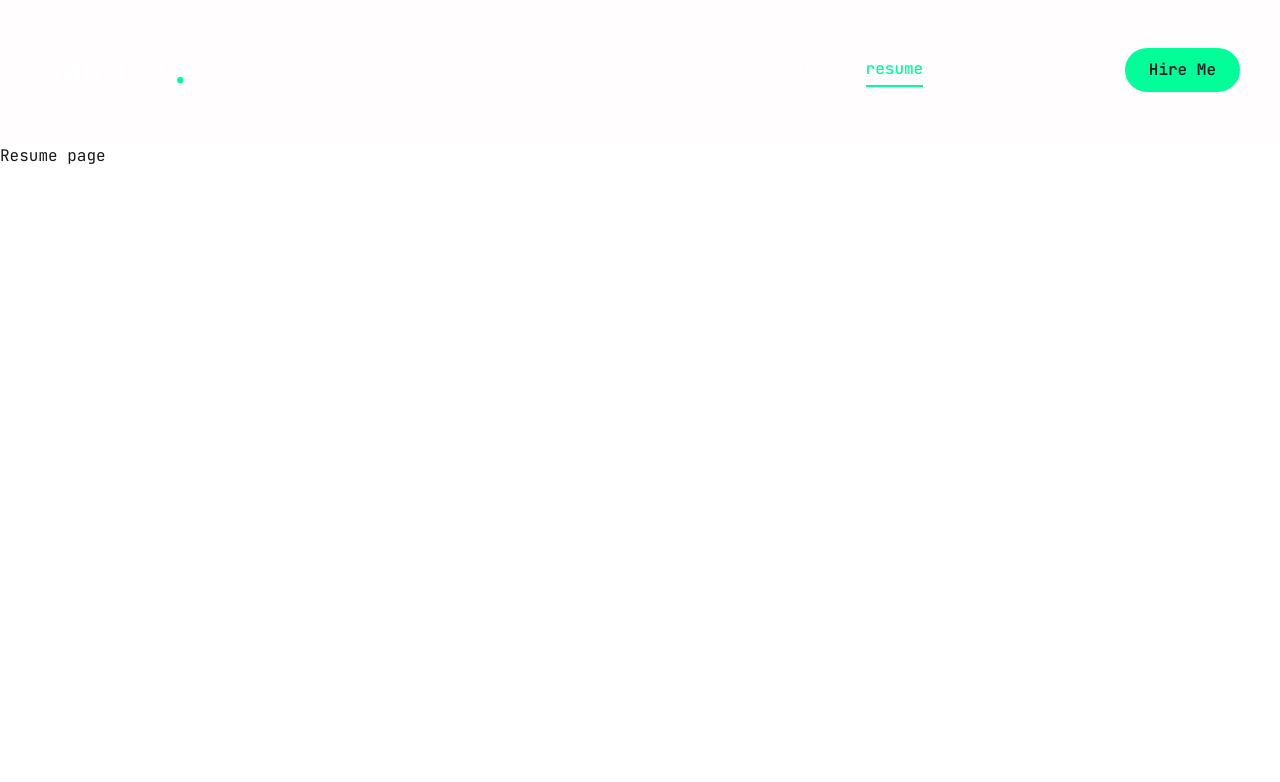
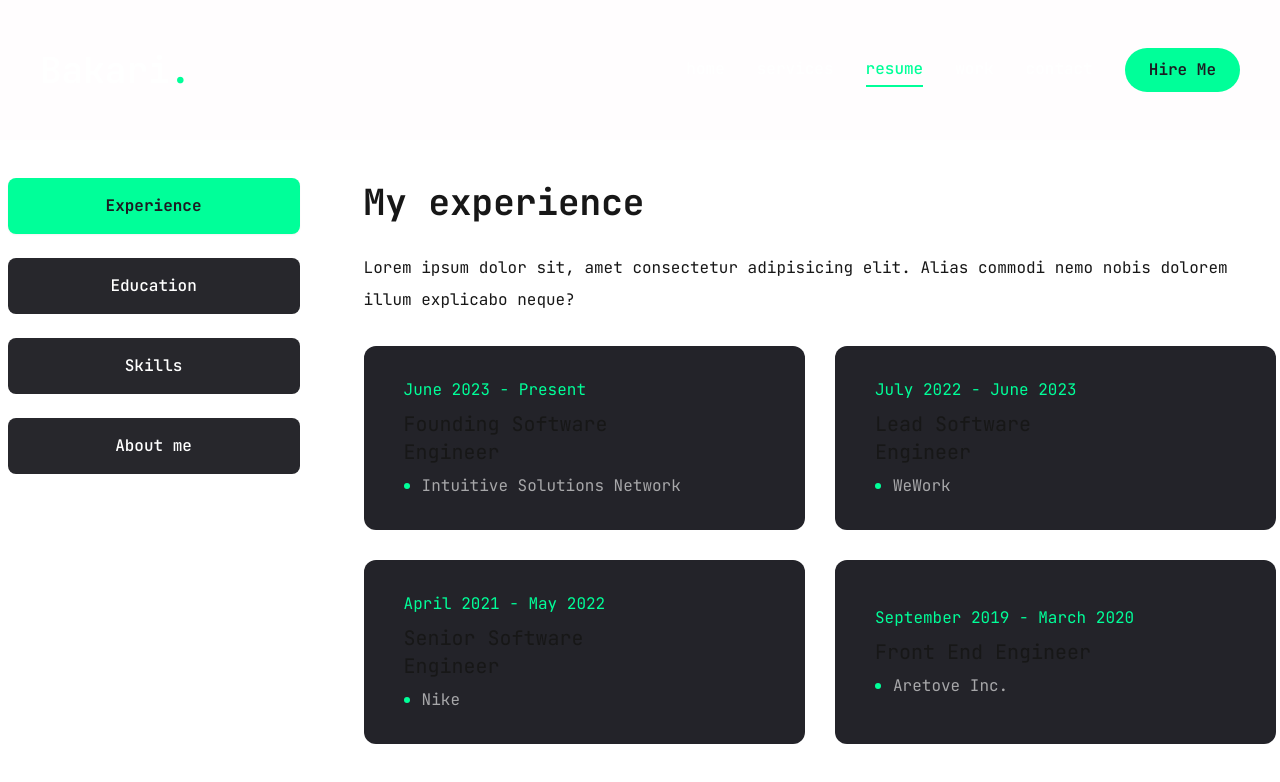
Before and after one commit to BakariMorris/bakari.tech, a Next.js app: page /resume in a window 1280 px wide. Shown: the top 782 px of the page. Built offline with nearby package versions, Linux system fonts and the light colour scheme.

Commit message:
Created the resume and service pages

```diff
--- a/app/resume/page.tsx
+++ b/app/resume/page.tsx
@@ -1,6 +1,293 @@
+'use client';
+
+import { Description } from '@radix-ui/react-dialog';
+import { FaHtml5, FaCss3, FaJs, FaReact, FaFigma, FaNodeJs } from 'react-icons/fa';
+import { SiTailwindcss, SiNextdotjs } from 'react-icons/si';
+import { Tabs, TabsContent, TabsList, TabsTrigger } from '@/components/ui/tabs';
+
+import {
+  Tooltip,
+  TooltipContent,
+  TooltipProvider,
+  TooltipTrigger
+} from '@/components/ui/tooltip';
+
+import { ScrollArea } from '@/components/ui/scroll-area';
+import { motion } from 'framer-motion';
+
+
+interface I_info {
+  fieldName: string,
+  fieldValue: string
+}
+interface I_about {
+  title: string,
+  description: string,
+  info: Array<I_info>
+}
+
+
+const about: I_about = {
+  title: 'About me',
+  description: 'Lorem ipsum dolor sit, amet consectetur adipisicing elit. Officia ut libero sequi explicabo minima autem maxime?',
+  info: [
+    {
+      fieldName: 'Name',
+      fieldValue: 'Bakari Morris'
+    },
+    {
+      fieldName: 'Phone',
+      fieldValue: '(+1)917-409-6431'
+    },
+    {
+      fieldName: 'Experience',
+      fieldValue: '7+ years'
+    },
+    {
+      fieldName: 'LinkedIn',
+      fieldValue: 'https://www.linkedin.com/in/bakari-morris'
+    },
+    {
+      fieldName: 'Email',
+      fieldValue: 'bakari.morris@gmail.com'
+    },
+    {
+      fieldName: 'Languages',
+      fieldValue: 'English'
+    },
+
+  ]
+}
+interface I_experience {
+  icon: string,
+  title: string,
+  description: string,
+  items: Array<I_experienceItems>
+}
+
+interface I_experienceItems {
+  company: string,
+  position: string,
+  duration: string
+}
+
+const experience: I_experience = {
+  icon: '/assets/resume/badge.svg',
+  title: 'My experience',
+  description: 'Lorem ipsum dolor sit, amet consectetur adipisicing elit. Alias commodi nemo nobis dolorem illum explicabo neque? ',
+  items: [
+    {
+      company: 'Intuitive Solutions Network',
+      position: 'Founding Software Engineer',
+      duration: 'June 2023 - Present'
+    },
+    {
+      company: 'WeWork',
+      position: 'Lead Software Engineer',
+      duration: 'July 2022 - June 2023'
+    },
+    {
+      company: 'Nike ',
+      position: 'Senior Software Engineer',
+      duration: 'April 2021 - May 2022'
+    },
+    {
+      company: 'Aretove Inc.',
+      position: 'Front End Engineer',
+      duration: 'September 2019 - March 2020 '
+    },
+    {
+      company: 'Conair Corporation',
+      position: 'Full Stack Engineer',
+      duration: 'September 2018 - June 2019 '
+    },
+    {
+      company: 'ILoveKickboxing',
+      position: 'Junior Web Developer',
+      duration: 'June 2017 - June 2018 '
+    },
+  ]
+}
+
+interface I_education {
+  icon: string,
+  title: string,
+  description: string,
+  items: Array<I_educationItems>
+}
+
+interface I_educationItems {
+  institution: string,
+  degree: string,
+  duration: string
+}
+
+const education: I_education = {
+  icon: '/assets/resume/cap/svg',
+  title: 'My education',
+  description: 'Lorem, ipsum dolor sit amet consectetur adipisicing elit.',
+  items: [
+    {
+      institution: 'Western Governors University',
+      degree: 'B.S Software Development',
+      duration: '2022',
+    }
+  ]
+}
+
+interface I_skills {
+  title: string,
+  description: string,
+  skillList: Array<I_skillsList>
+}
+
+interface I_skillsList {
+  icon: string,
+  name: string
+}
+
+const skills = {
+  title: 'My skills',
+  description: 'Lorem ipsum dolor sit amet consectetur, adipisicing elit.',
+  skillList: [
+    {
+      icon: <FaHtml5 />,
+      name: 'html 5',
+    },
+    {
+      icon: <FaCss3 />,
+      name: 'css 3',
+    },
+    {
+      icon: <FaJs />,
+      name: 'javascript',
+    },
+    {
+      icon: <FaReact />,
+      name: 'React.js',
+    },
+    {
+      icon: <SiNextdotjs />,
+      name: 'next.js',
+    },
+    {
+      icon: <SiTailwindcss />,
+      name: 'tailwind.css',
+    },
+    {
+      icon: <FaNodeJs />,
+      name: 'node.js',
+    },
+    {
+      icon: <FaFigma />,
+      name: 'figma',
+    },
+  ]
+}
+
+
+
+
 const Resume = () => {
   return (
-    <div>Resume page</div>
+    <motion.div
+      initial={{ opacity: 0 }}
+      animate={{
+        opacity: 1,
+        transition: { delay: 2.4, duration: 0.4, ease: 'easeIn' },
+      }}
+      className='min-h-[80vh] flex items-center justify-center py-12 xl:py-0'
+    >
+      <Tabs defaultValue='experience' className='flex flex-col xl:flex-row gap-[60px]'>
+        <TabsList className='flex flex-col w-full max-w-[300px] mx-auto xl:mx-0 gap-6'>
+          <TabsTrigger value={'experience'}>Experience</TabsTrigger>
+          <TabsTrigger value={'education'}>Education</TabsTrigger>
+          <TabsTrigger value={'skills'}>Skills</TabsTrigger>
+          <TabsTrigger value={'about'}>About me</TabsTrigger>
+        </TabsList>
+
+        <div className='min-h-[70vh] w-full'>
+          <TabsContent value='experience' className='w-full'>
+            <div className='flex flex-col gap-[30px] text-center xl:text-left'>
+              <h3 className='text-4xl font-bold'>{experience.title}</h3>
+              <p>{experience.description}</p>
+              <ScrollArea className='h-[400px]'>
+                <ul className='grid grid-cols-1 lg:grid-cols-2 gap-[30px]'>
+                  {experience.items.map((item, index) => (
+                    <li key={index} className='bg-[#232329] h-[184px] py-6 px-10 rounded-xl flex flex-col justify-center items-center lg:items-start gap-1'>
+                      <span className='text-accent'>{item.duration}</span>
+                      <h3 className='text-xl max-w-[260px] mmin-h-[60px] text-center lg:text-left'>{item.position}</h3>
+                      <div className='flex items-center gap-3'>
+                        <span className='w-[6px] h-[6px] rounded-full bg-accent'></span>
+                        <p className='text-white/60'>{item.company}</p>
+                      </div>
+                    </li>
+                  ))}
+                </ul>
+              </ScrollArea>
+            </div>
+          </TabsContent>
+          <TabsContent value='education' className='w-full'>
+            <div className='flex flex-col gap-[30px] text-center xl:text-left'>
+              <h3 className='text-4xl font-bold'>{education.title}</h3>
+              <p>{education.description}</p>
+              <ScrollArea className='h-[400px]'>
+                <ul className='grid grid-cols-1 gap-[30px]'>
+                  {education.items.map((item, index) => (
+                    <li key={index} className='bg-[#232329] h-[184px] py-6 sm:px-30 lg:px-10 rounded-xl flex flex-col justify-center items-start gap-1'>
+                      <span className='text-accent'>{item.institution}</span>
+                      <h3 className='text-xl max-w-[260px] mmin-h-[60px] text-center lg:text-left'>{item.degree}</h3>
+                      <div className='flex items-center gap-3'>
+                        <span className='w-[6px] h-[6px] rounded-full bg-accent'></span>
+                        <p className='text-white/60 self-start'>{item.duration}</p>
+                      </div>
+                    </li>
+                  ))}
+                </ul>
+              </ScrollArea>
+            </div>
+          </TabsContent>
+          <TabsContent value='skills' className='w-full'>
+            <div className='flex flex-col gap-[30px]'>
+              <div className='flex flex-col gap-[30px] text-center xl:text-left'>
+                <h3 className='text-4xl font-bold'>{skills.title}</h3>
+                <p className='max-w-[600px] text-white/60 mx-auto xl:mx-0'>{skills.description}</p>
+              </div>
+              <ul className='grid grid-cols-2 sm:grid-cols-3 md:grid-cols-4 xl:gap-[30px] gap-4'>
+                {skills.skillList.map((skill, index) => (
+                  <li key={index}>
+                    <TooltipProvider delayDuration={100}>
+                      <Tooltip>
+                        <TooltipTrigger className='w-full h-[150px]  bg-[#232329] flex justify-center items-center group lg:px-16'>
+                          <div className='text-6xl group-hover:text-accent transition-all duration-300'>{skill.icon}</div>
+                        </TooltipTrigger>
+                        <TooltipContent>
+                          <p className='capitalize'>{skill.name}</p>
+                        </TooltipContent>
+                      </Tooltip>
+                    </TooltipProvider>
+                    </li>
+                ))}
+              </ul>
+            </div>
+          </TabsContent>
+          <TabsContent value='about' className='w-full text-center xl:text-left'>
+              <div className='flex flex-col gap-[30px]'>
+                <h3 className='text-4xl font-bold'>{about.title}</h3>
+                <p className='max-w-[600px] text-white/60 mx-auto xl:mx-0'>{about.description}</p>
+                <ul className='grid grid-cols-1 xl:grid-cols-2 gap-y-6 max-w-w[620px] mx-auto xl:mx-0'>
+                  {about.info.map((item, index)=> (
+                    <li key={index} className='flex items-center justify0center xl:justify-start gap-4'>
+                      <span className='text-white/60'>{item.fieldName}:</span>
+                      <span className='text-xl'>{item.fieldValue}</span>
+                    </li>
+                  ))}
+                </ul>
+              </div>
+          </TabsContent>
+        </div>
+      </Tabs>
+    </motion.div>
   )
 }
 
--- a/app/services/page.tsx
+++ b/app/services/page.tsx
@@ -51,7 +51,7 @@
         }
       }}
       className='grid grid-cols-1 md:grid-cols-2 gap-[60px]'>
-        {services.map((service, index) => {
+      {services.map((service, index) => {
           return <div key={index} className='flex-1 flex flex-col justify-center gap-6 group'>
             <div className='w-full flex justify-between items-center'>
               <div className='text-5xl font-extrabold text-outline text-transparent group-hover:text-outline-hover transition-all duration-500'>{service.num}</div>
--- a/components/ui/scroll-area.tsx
+++ b/components/ui/scroll-area.tsx
@@ -3,7 +3,7 @@
 import * as React from "react"
 import * as ScrollAreaPrimitive from "@radix-ui/react-scroll-area"
 
-import { cn } from "//lib/utils"
+import { cn } from "@/lib/utils"
 
 const ScrollArea = React.forwardRef<
   React.ElementRef<typeof ScrollAreaPrimitive.Root>,
@@ -40,7 +40,7 @@
     )}
     {...props}
   >
-    <ScrollAreaPrimitive.ScrollAreaThumb className="relative flex-1 rounded-full bg-border" />
+    <ScrollAreaPrimitive.ScrollAreaThumb className="relative flex-1 rounded-full bg-accent dark:bg-slate-800" />
   </ScrollAreaPrimitive.ScrollAreaScrollbar>
 ))
 ScrollBar.displayName = ScrollAreaPrimitive.ScrollAreaScrollbar.displayName
--- a/components/ui/tabs.tsx
+++ b/components/ui/tabs.tsx
@@ -3,7 +3,7 @@
 import * as React from "react"
 import * as TabsPrimitive from "@radix-ui/react-tabs"
 
-import { cn } from "//lib/utils"
+import { cn } from "@/lib/utils"
 
 const Tabs = TabsPrimitive.Root
 
@@ -14,7 +14,7 @@
   <TabsPrimitive.List
     ref={ref}
     className={cn(
-      "inline-flex h-9 items-center justify-center rounded-lg bg-muted p-1 text-muted-foreground",
+      "inline-flex h-auto rounded-md p-1 text-primary",
       className
     )}
     {...props}
@@ -29,7 +29,7 @@
   <TabsPrimitive.Trigger
     ref={ref}
     className={cn(
-      "inline-flex items-center justify-center whitespace-nowrap rounded-md px-3 py-1 text-sm font-medium ring-offset-background transition-all focus-visible:outline-none focus-visible:ring-2 focus-visible:ring-ring focus-visible:ring-offset-2 disabled:pointer-events-none disabled:opacity-50 data-[state=active]:bg-background data-[state=active]:text-foreground data-[state=active]:shadow",
+      "inline-flex items-center w-full bg-[#27272c] h-auto justify-center whitespace-nowrap text-white rounded-lg p-3 text-balance font-medium ring-offset-white transition-all disabled:pointer-events-none disabled:opacity-50 data-[state=active]:bg-accent data-[state=active]:text-primary data-[state=active]:font-bold data-[state=active]:shadow-sm",
       className
     )}
     {...props}
--- a/components/ui/tooltip.tsx
+++ b/components/ui/tooltip.tsx
@@ -3,7 +3,7 @@
 import * as React from "react"
 import * as TooltipPrimitive from "@radix-ui/react-tooltip"
 
-import { cn } from "//lib/utils"
+import { cn } from "@/lib/utils"
 
 const TooltipProvider = TooltipPrimitive.Provider
 
```
